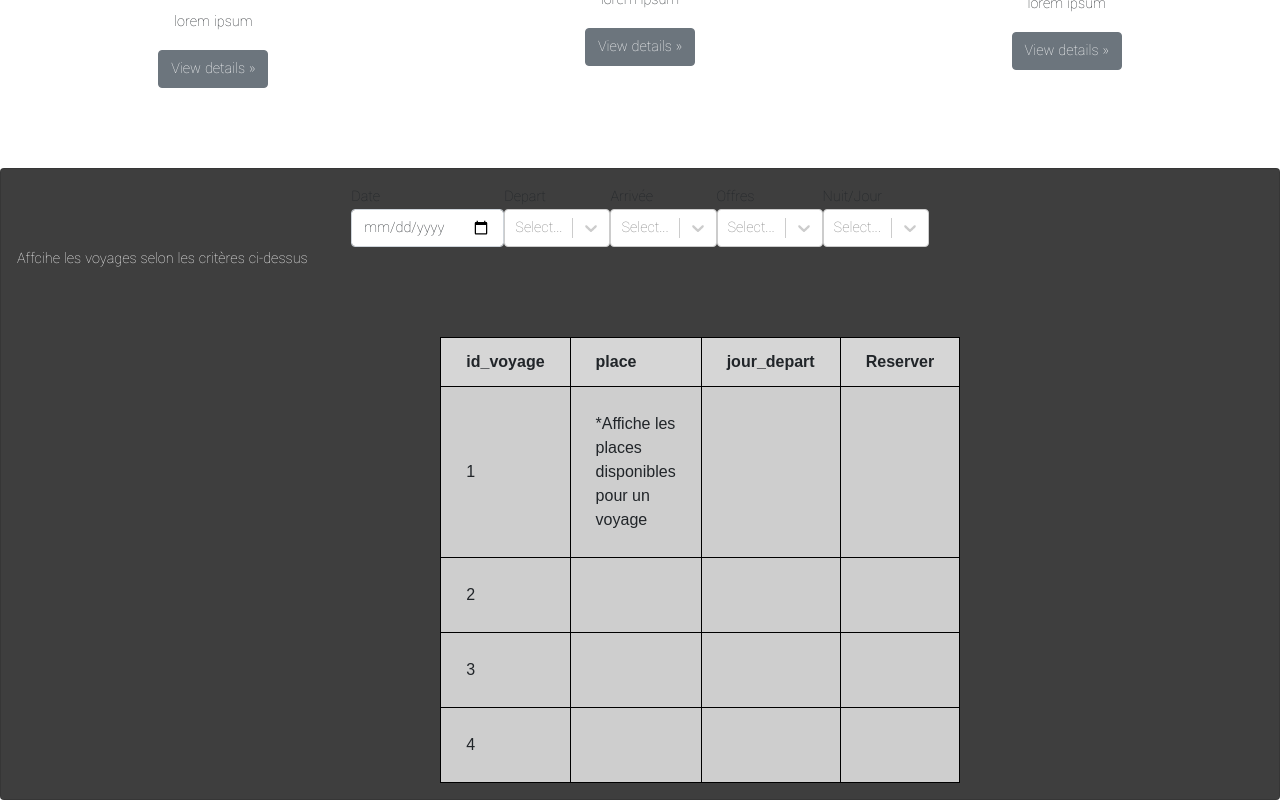
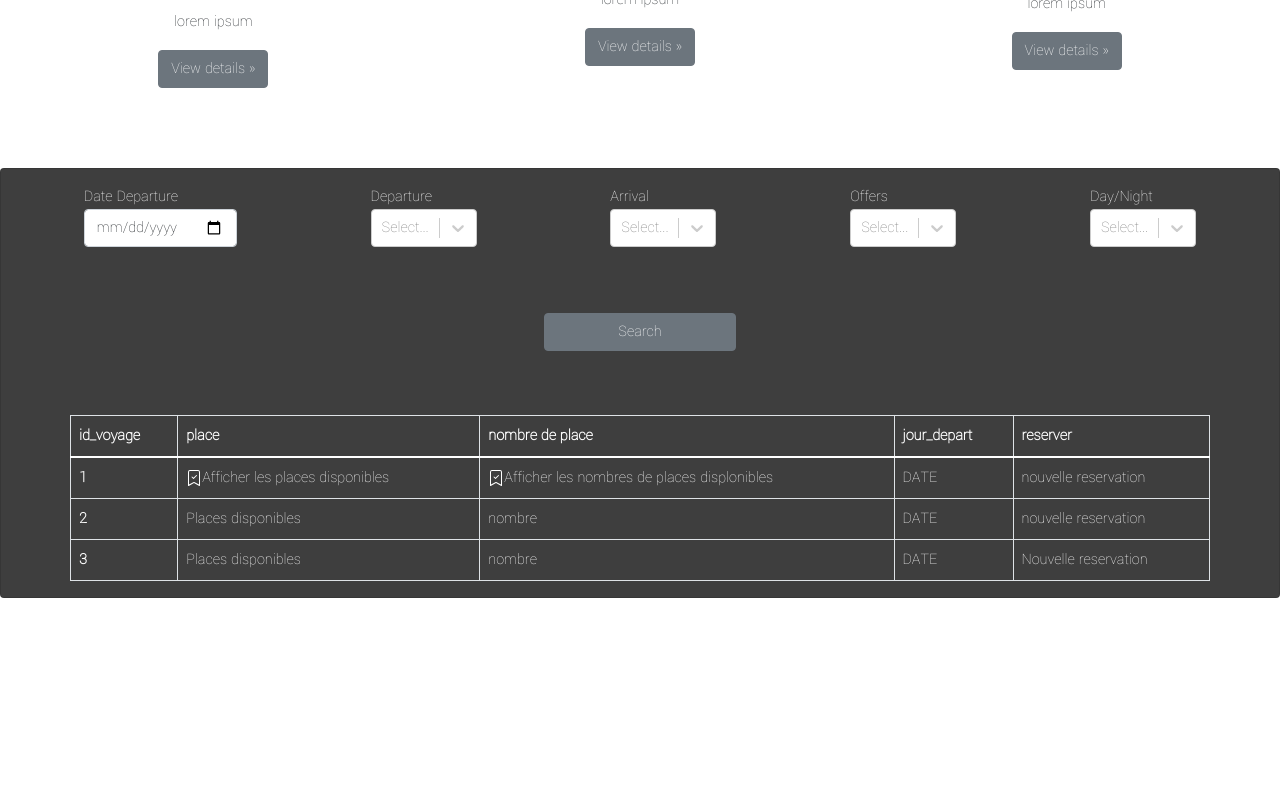
Before and after one commit to Dinasoa/G1Groupe3-TokyTransport-Donnees2, a React (Create React App) app in the folder tokysite/: page / in a window 1280 px wide. Shown: the part 1044-1844 px from the top of the page. After the commit the page ends 1642 px from the top, so only its background shows below. Built offline with nearby package versions, Linux system fonts and the light colour scheme.

Commit message:
feat : adding folders and files

```diff
--- a/tokysite/src/App.css
+++ b/tokysite/src/App.css
@@ -123,51 +123,6 @@ body{
   font-family: "Yantramanav";
 }
 
-#tab{
-  font-family: Arial, Helvetica, sans-serif;
-  width: 50%;
-  border-collapse: collapse;
-  justify-content: center;
-  margin-top: 50px;
-
-}
-
-#tab td, #tab th {
-  border: 1px solid rgb(0, 0, 0);
-  padding: 25px;
-  text-align: left;
-}
-
-
-#tab tr:hover {
-  background-color: #ddd;
-}
-
-#tab th{
-  padding-top: 12px;
-  padding-bottom: 12px;
-  text-align: left;
-  background-color: rgb(214, 214, 214);
-}
-
-.table #tab{
-  position: absolute;
-  left: 25%;
-}
-
-#tab tr{
-  background-color: rgba(255, 255, 255, 0.745);
-}
-/* .reservation input{
-  padding: 10px;
-  width: 75%;
-  height: 50px;
-  color: #d1801c;
-  border-radius: 10px;
-  /* background-color: rgb(62, 62, 62); */
-  /* background-color: white; */
-  /* border-color: rgb(34, 34, 34); */
-
 .reservation{
   margin-left: 25%;
 }
@@ -228,6 +183,26 @@ h1{
   background-color: rgba(62, 62 , 62 , 62 );
 }
 
+.inputs label{
+  color: white;
+}
+
+.inputs{
+  justify-content: space-around ;
+  margin-bottom : 50px
+}
+
+.bouton{
+  width: 15%;
+  margin: auto;
+}
+
+table{
+  margin-top: 5%;
+  padding: 50px;
+}
+
+/* KEYFRAMES */
 
 @keyframes MoveBackgroundPosition {
   0% {
--- a/tokysite/src/App.js
+++ b/tokysite/src/App.js
@@ -28,8 +28,8 @@ function App() {
     ]
 
     const jour = [
-      { label: "JOUR", value: 1 },
-      { label: "NUIT", value: 2 }
+      { label: "DAY", value: 1 },
+      { label: "NIGHT", value: 2 }
     ]
 return (
   <>
@@ -106,99 +106,82 @@ return (
         <div className='inputs'>
 
             <div>
-       <label className='first'>Date</label>
+            <label className='first'>Date Departure</label>
               <BootstrapDatePickerComponent/>
             </div>
 
             <div>
-       <label>Depart</label>
+            <label>Departure</label>
             <Select options={ actions } />
             </div>
 
             <div>
-      <label>Arrivée  </label>
+            <label>Arrival</label>
               <Select options={actions} />
             </div>
 
-
             <div>
-      <label>Offres</label>
+            <label>Offers</label>
             <Select options={offres} />
             </div>
 
             <div>
-      <label>Nuit/Jour</label>
+            <label>Day/Night</label>
               <Select options={jour} />
             </div>
         </div>
-        <p className='text-white'>Affcihe les voyages selon les critères ci-dessus </p>
-
-          <div className='row'>
-        <div className='col-md-4'>
-
       </div>
 
-        <div className='col-md-5'>
+      <button className='btn btn-secondary bouton'> Search </button>
 
-
-        <table id="tab">
-
+      <table class="table container text-white table-bordered">
+  <thead>
     <tr>
-      <th id="numero"> id_voyage </th>
-
-      <th id="nom">place</th>
-
-      <th id="prenom">jour_depart</th>
-
-      <th id="prenom">Reserver</th>
+      <th scope="col">id_voyage</th>
+      <th scope="col">place</th>
+      <th scope="col">nombre de place</th>
+      <th scope="col">jour_depart</th>
+      <th scope="col">reserver</th>
 
     </tr>
-
+  </thead>
+  <tbody>
     <tr>
-          <td>1</td>
-          <td>*Affiche les places disponibles pour un voyage </td>
-          <td></td>
-          <td></td>
-
+      <th scope="row">1</th>
+      <td>
+<svg xmlns="http://www.w3.org/2000/svg" width="16" height="16" fill="currentColor" class="bi bi-bookmark-check" viewBox="0 0 16 16">
+  <path fill-rule="evenodd" d="M10.854 5.146a.5.5 0 0 1 0 .708l-3 3a.5.5 0 0 1-.708 0l-1.5-1.5a.5.5 0 1 1 .708-.708L7.5 7.793l2.646-2.647a.5.5 0 0 1 .708 0z"/>
+  <path d="M2 2a2 2 0 0 1 2-2h8a2 2 0 0 1 2 2v13.5a.5.5 0 0 1-.777.416L8 13.101l-5.223 2.815A.5.5 0 0 1 2 15.5V2zm2-1a1 1 0 0 0-1 1v12.566l4.723-2.482a.5.5 0 0 1 .554 0L13 14.566V2a1 1 0 0 0-1-1H4z"/>
+</svg>
+        Afficher les places disponibles</td>
+      <td>
+<svg xmlns="http://www.w3.org/2000/svg" width="16" height="16" fill="currentColor" class="bi bi-bookmark-check" viewBox="0 0 16 16">
+  <path fill-rule="evenodd" d="M10.854 5.146a.5.5 0 0 1 0 .708l-3 3a.5.5 0 0 1-.708 0l-1.5-1.5a.5.5 0 1 1 .708-.708L7.5 7.793l2.646-2.647a.5.5 0 0 1 .708 0z"/>
+  <path d="M2 2a2 2 0 0 1 2-2h8a2 2 0 0 1 2 2v13.5a.5.5 0 0 1-.777.416L8 13.101l-5.223 2.815A.5.5 0 0 1 2 15.5V2zm2-1a1 1 0 0 0-1 1v12.566l4.723-2.482a.5.5 0 0 1 .554 0L13 14.566V2a1 1 0 0 0-1-1H4z"/>
+</svg>
+        Afficher les nombres de places displonibles</td>
+      <td>DATE</td>
+      <td>nouvelle reservation</td>
     </tr>
-
-
     <tr>
-          <td>2</td>
-          <td></td>
-          <td></td>
-          <td></td>
+      <th scope="row">2</th>
+      <td>Places disponibles</td>
+      <td>nombre</td>
+      <td>DATE</td>
+      <td>nouvelle reservation</td>
     </tr>
-
     <tr>
-          <td>3</td>
-          <td></td>
-          <td></td>
-          <td></td>
-
+      <th scope="row">3</th>
+      <td>Places disponibles</td>
+      <td>nombre</td>
+      <td>DATE</td>
+      <td>Nouvelle reservation</td>
     </tr>
-
-      <tr>
-          <td>4</td>
-          <td></td>
-          <td></td>
-          <td></td>
-      </tr>
+  </tbody>
 </table>
-
-        </div>
-
-        <div className='col-md-3'>
-
-        </div>
-
   </div>
 
 
-      </div>
-  </div>
-
-{/* TABLE ENDING */}
 
         </>
 
```
Lines whose indentation alone changed are shown as unchanged.
